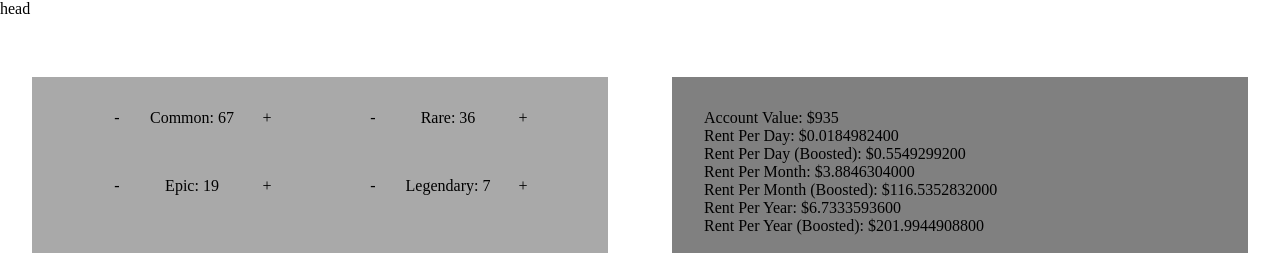
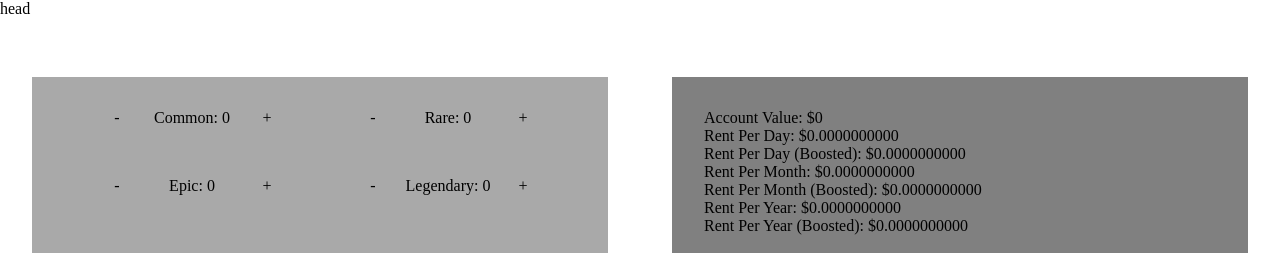
Before and after one commit to darkheartproductions/atlasearthcalculator, a plain HTML site: page index.html in a window 1280 px wide. Shown: the top 253 px of the page. Drawn offline with Linux system fonts and the light colour scheme.

Commit message:
Update index.html

```diff
--- a/index.html
+++ b/index.html
@@ -143,10 +143,10 @@
 		tracking: false,
 		userDat: {
 			parcels: {
-				common: 67,
-				rare: 36,
-				epic: 19,
-				legendary: 7,
+				common: 0,
+				rare: 0,
+				epic: 0,
+				legendary: 0,
 			},
 			atlasBucks: 0,
 			badges: 1,
```
